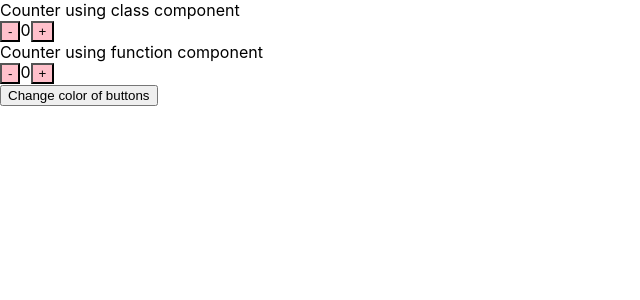
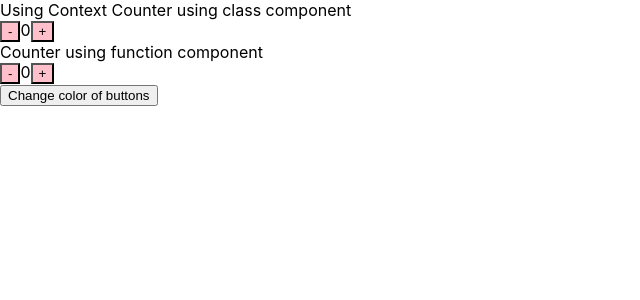
Before and after one commit to christinajoshi/React-Cooking, a React (Create React App) app: page / in a window 1280 px wide. Shown: the top 300 px of the page, without its empty margins (0-640 px from the left). Built offline with nearby package versions, Linux system fonts and the light colour scheme.

Commit message:
Just testing automatic deployment to Netlify

```diff
--- a/src/App.js
+++ b/src/App.js
@@ -20,6 +20,7 @@ function App() {
     // setting props on this component. can use this.props to render it. everything in {} is JavaScript
     // Provider must have attribute called value and an object
     <ThemeContext.Provider value = {{ backgroundColor: theme }}>
+        Using Context
         Counter using class component
         <Counter initialCount={0} />
         Counter using function component
```
